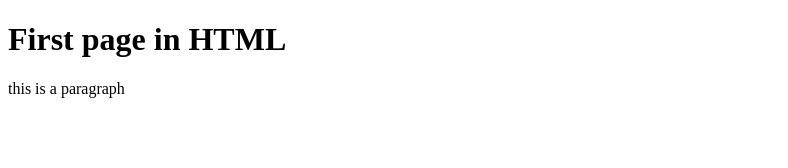
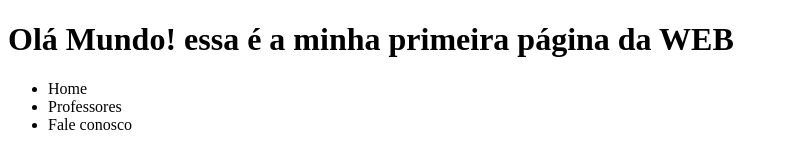
Before and after one commit to edugonca/HTML_CSS, a plain HTML site: page index.html in a window 1280 px wide. Shown: the whole page, without its empty margins (0-788 px from the left). Drawn offline with Linux system fonts and the light colour scheme.

Commit message:
add header

```diff
--- a/index.html
+++ b/index.html
@@ -7,7 +7,15 @@
         <title>Olá Mundo</title>
     </head>
     <body>
-    <h1>First page in HTML</h1>
-    <p>this is a paragraph</p>
+        <header>
+            <h1>Olá Mundo! essa é a minha primeira página da WEB</h1>
+            <nav>
+                <ul>
+                    <li>Home</li>
+                    <li>Professores</li>
+                    <li>Fale conosco</li>
+                </ul>
+            </nav>
+        </header>
     </body>
 </html>
```
Lines whose indentation alone changed are shown as unchanged.
